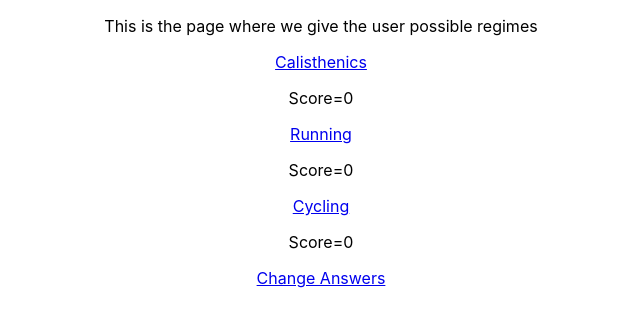
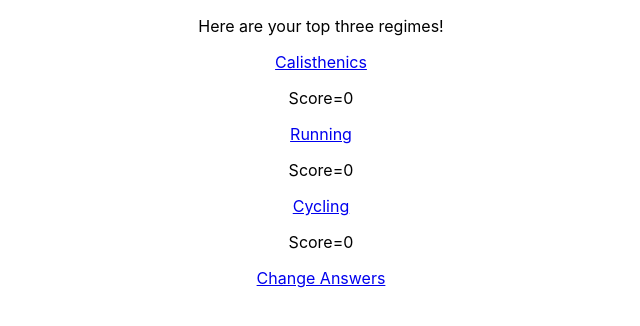
Before and after one commit to mohnishaggarwal/find-fit, a React (Create React App) app: page /matching-options in a window 1280 px wide. Shown: the top 326 px of the page, without its empty margins (319-959 px from the left). Built offline with nearby package versions, Linux system fonts and the light colour scheme.

Commit message:
starting styling

```diff
--- /dev/null
+++ b/src/options.css
@@ -0,0 +1,6 @@
+.container-options{
+    display: flex;
+}
+.options-class{
+
+}
--- a/src/screens/MatchingOptions.js
+++ b/src/screens/MatchingOptions.js
@@ -24,7 +24,7 @@ function MatchingOptions() {
     //passing parameters (params) react router pass in
     return (
         <div>
-            <p>This is the page where we give the user possible regimes</p>
+            <p class="options-class">Here are your top three regimes!</p>
             <div>
                 <div>
                     {myData.map(function(item, i){
```
